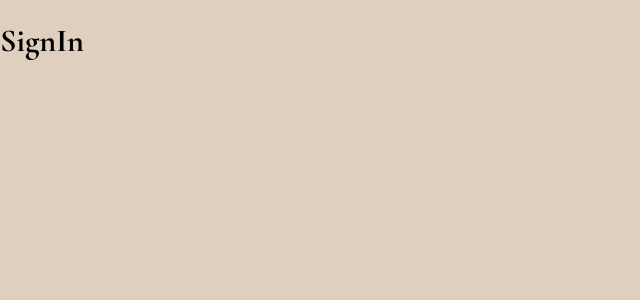
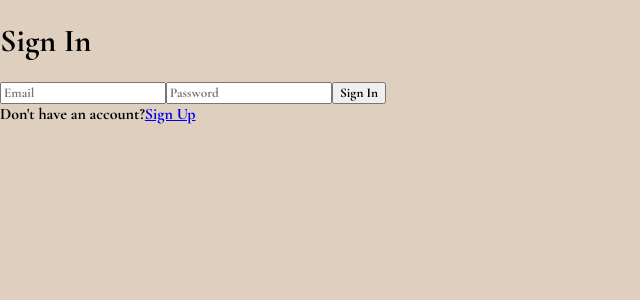
Before and after one commit to git-dariel/Full-Book-Store, a React (Vite) app in the folder client/: page /signin in a window 1280 px wide. Shown: the top 300 px of the page, without its empty margins (0-640 px from the left). Built offline with nearby package versions, Linux system fonts and the light colour scheme.

Commit message:
add the log in and main homepage

```diff
--- a/client/src/App.jsx
+++ b/client/src/App.jsx
@@ -2,15 +2,34 @@ import { BrowserRouter, Routes, Route } from "react-router-dom";
 import HomePage from "./pages/HomePage";
 import SignUp from "./pages/SignUp";
 import SignIn from "./pages/SignIn";
+import MainHomePage from "./pages/MainHomePage";
+import { useState, useEffect } from "react";
 
 function App() {
+  const [token, setToken] = useState(false);
+
+  if (token) {
+    sessionStorage.setItem("token", JSON.stringify(token));
+  }
+
+  useEffect(() => {
+    if (sessionStorage.getItem("token")) {
+      setToken(JSON.parse(sessionStorage.getItem("token")));
+    }
+  }, []);
+
   return (
     <>
       <BrowserRouter>
         <Routes>
           <Route path="/" element={<HomePage />} />
           <Route path="/signup" element={<SignUp />} />
-          <Route path="/signin" element={<SignIn />} />
+          <Route path="/signin" element={<SignIn setToken={setToken} />} />
+          {token ? (
+            <Route path="/main" element={<MainHomePage token={token} />} />
+          ) : (
+            ""
+          )}
         </Routes>
       </BrowserRouter>
     </>
--- /dev/null
+++ b/client/src/pages/MainHomePage.jsx
@@ -0,0 +1,27 @@
+import React from "react";
+import { useNavigate } from "react-router-dom";
+
+const MainHomePage = ({ token }) => {
+  const navigate = useNavigate();
+
+  function handleLogout() {
+    const confirm = window.confirm("Are you sure you want to log out?");
+
+    if (!confirm) {
+      return;
+    } else {
+      sessionStorage.removeItem("token");
+      navigate("/");
+    }
+  }
+
+  return (
+    <div>
+      <h1>Welcome to SinagTalata, {token.user.user_metadata.full_name}</h1>
+
+      <button onClick={handleLogout}>Sign Out</button>
+    </div>
+  );
+};
+
+export default MainHomePage;
--- a/client/src/pages/SignIn.jsx
+++ b/client/src/pages/SignIn.jsx
@@ -1,9 +1,67 @@
-import React from "react";
+import React, { useState } from "react";
+import { supabase } from "../Supabase/supabaseClient";
+import { Link, useNavigate } from "react-router-dom";
 
-const SignIn = () => {
+const SignIn = ({ setToken }) => {
+  const [formData, setFormData] = useState({
+    email: "",
+    password: "",
+  });
+
+  const navigate = useNavigate();
+
+  console.log(formData);
+
+  function handleChange(event) {
+    setFormData((prevFormData) => {
+      return {
+        ...prevFormData,
+        [event.target.name]: event.target.value,
+      };
+    });
+  }
+
+  async function handleSubmit(e) {
+    e.preventDefault();
+    try {
+      const { data, error } = await supabase.auth.signInWithPassword({
+        email: formData.email,
+        password: formData.password,
+      });
+      if (error) throw error;
+      console.log(data);
+      setToken(data);
+      alert("Your sign in was successful!");
+      navigate("/main");
+    } catch (error) {
+      alert(error);
+    }
+  }
+
   return (
     <div>
-      <h1>SignIn</h1>
+      <h1>Sign In</h1>
+      <form onSubmit={handleSubmit}>
+        <input
+          type="email"
+          name="email"
+          placeholder="Email"
+          onChange={handleChange}
+        />
+        <input
+          type="password"
+          name="password"
+          placeholder="Password"
+          onChange={handleChange}
+        />
+
+        <button type="submit">Sign In</button>
+
+        <div>
+          Don't have an account?
+          <Link to="/signup">Sign Up</Link>
+        </div>
+      </form>
     </div>
   );
 };
--- a/client/src/pages/SignUp.jsx
+++ b/client/src/pages/SignUp.jsx
@@ -1,5 +1,6 @@
 import React, { useState } from "react";
 import { supabase } from "../Supabase/supabaseClient";
+import { Link } from "react-router-dom";
 
 const SignUp = () => {
   const [formData, setFormData] = useState({
@@ -62,6 +63,11 @@ const SignUp = () => {
         />
 
         <button type="submit">Sign Up</button>
+
+        <div>
+          Already have an account?
+          <Link to="/signin">Sign In</Link>
+        </div>
       </form>
     </div>
   );
```
